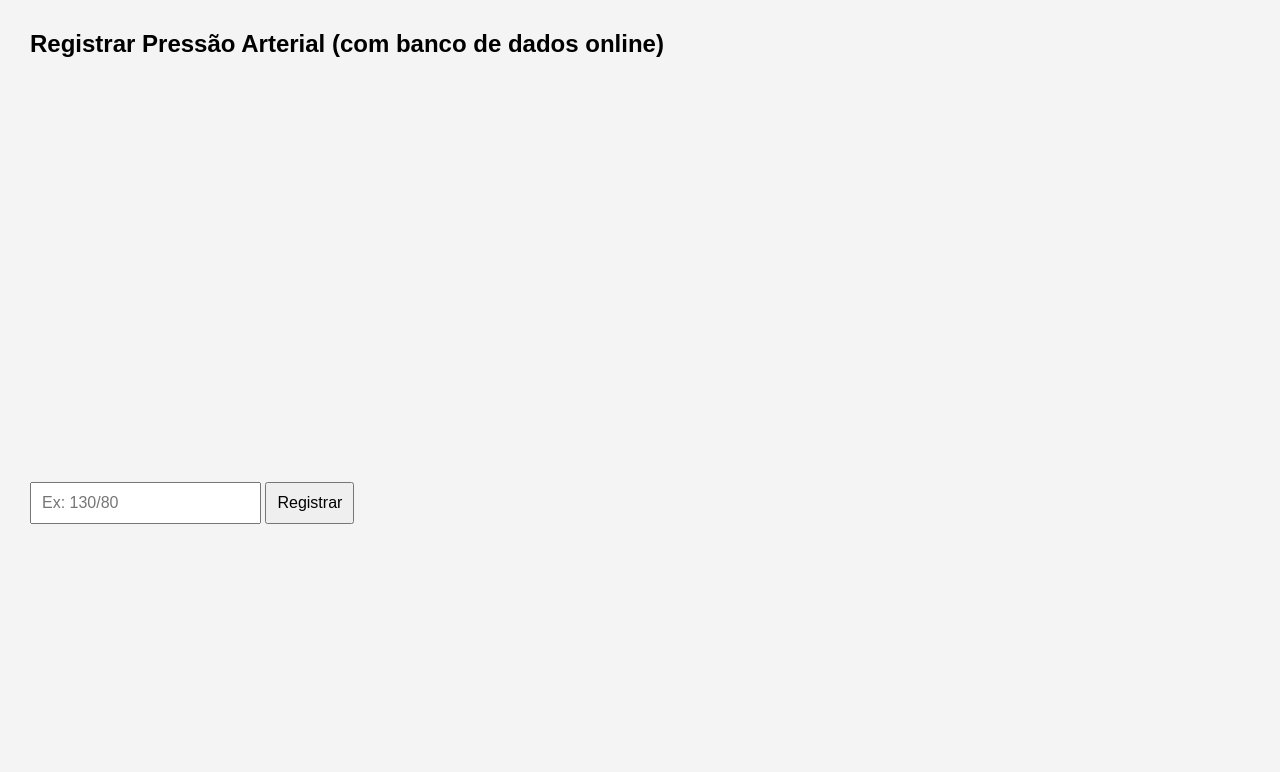
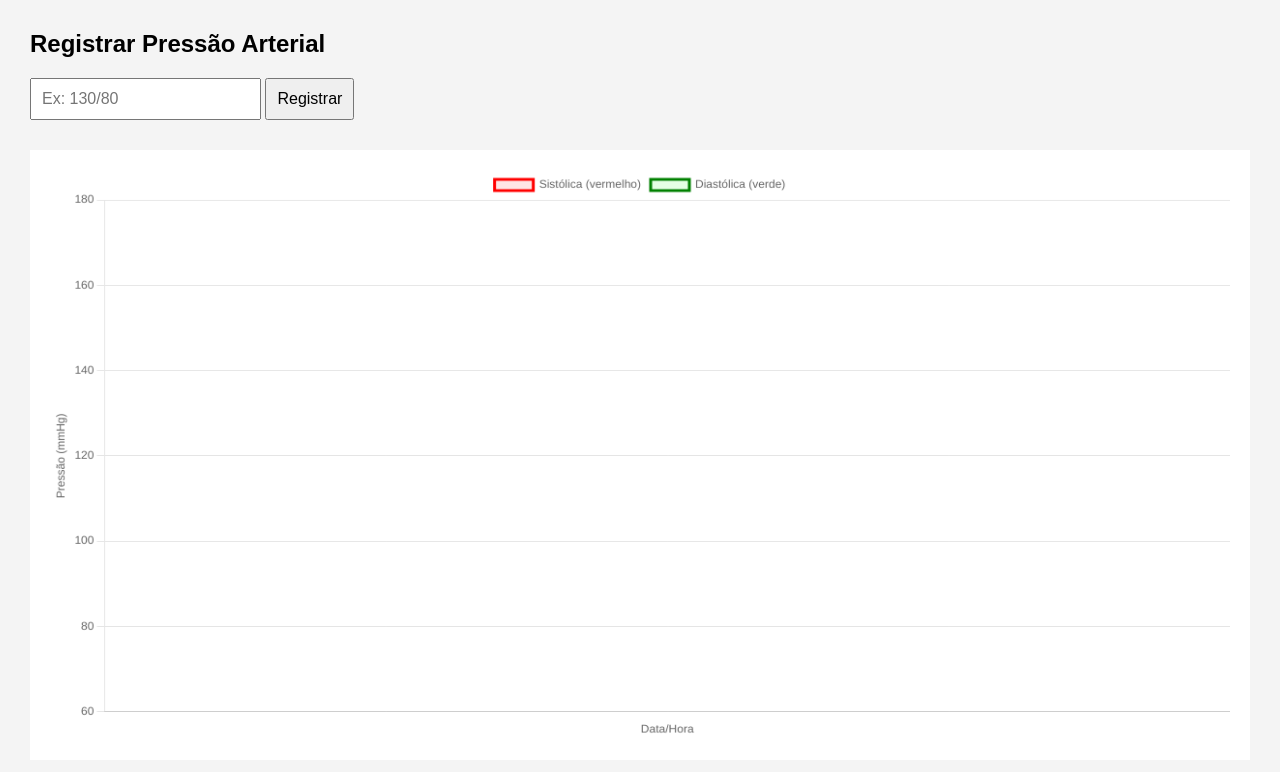
Before and after one commit to gustsimao/gustavosimao.github.io, a plain HTML site: page index.html in a window 1280 px wide. Both pictures are taken after a click on the button "Registrar". Drawn offline with nearby package versions, Linux system fonts and the light colour scheme; no server answers.

Commit message:
Update index.html

```diff
--- a/index.html
+++ b/index.html
@@ -8,21 +8,21 @@
   <style>
     body { font-family: Arial; margin: 30px; background: #f4f4f4; }
     input, button { padding: 10px; font-size: 16px; }
-    canvas { margin-top: 30px; }
+    canvas { margin-top: 30px; background: white; padding: 20px; }
   </style>
 </head>
 <body>
-  <h2>Registrar Pressão Arterial (com banco de dados online)</h2>
+  <h2>Registrar Pressão Arterial</h2>
   <input type="text" id="pressaoInput" placeholder="Ex: 130/80">
   <button onclick="registrarPressao()">Registrar</button>
   <canvas id="graficoPressao" width="800" height="400"></canvas>
 
   <script>
-    // 🔐 Substitua com os dados do seu projeto Supabase:
+    // 🔐 Substitua com os dados reais do seu projeto Supabase:
     const SUPABASE_URL = "https://bxvlcpnepzumkuhmvtgt.supabase.co";
     const SUPABASE_ANON_KEY = "eyJhbGciOiJIUzI1NiIsInR5cCI6IkpXVCJ9.eyJpc3MiOiJzdXBhYmFzZSIsInJlZiI6ImJ4dmxjcG5lcHp1bWt1aG12dGd0Iiwicm9sZSI6ImFub24iLCJpYXQiOjE3NTAzNDgyNDUsImV4cCI6MjA2NTkyNDI0NX0.gVX6ovXEwUPZp2HFQh7W0xSwwfxL-uOA09146v_3Sfk";
 
-    const supabase = supabase.createClient(SUPABASE_URL, SUPABASE_ANON_KEY);
+    const supabaseClient = window.supabase.createClient(SUPABASE_URL, SUPABASE_ANON_KEY);
 
     const ctx = document.getElementById('graficoPressao').getContext('2d');
     const chart = new Chart(ctx, {
@@ -33,27 +33,36 @@
           {
             label: 'Sistólica (vermelho)',
             borderColor: 'red',
+            backgroundColor: 'rgba(255,0,0,0.1)',
             data: [],
             tension: 0.3
           },
           {
             label: 'Diastólica (verde)',
             borderColor: 'green',
+            backgroundColor: 'rgba(0,255,0,0.1)',
             data: [],
             tension: 0.3
           }
         ]
       },
       options: {
+        responsive: true,
         scales: {
-          y: { title: { display: true, text: 'Pressão (mmHg)' } },
-          x: { title: { display: true, text: 'Data/Hora' } }
+          y: {
+            title: { display: true, text: 'Pressão (mmHg)' },
+            suggestedMin: 60,
+            suggestedMax: 180
+          },
+          x: {
+            title: { display: true, text: 'Data/Hora' }
+          }
         }
       }
     });
 
     async function carregarDados() {
-      const { data, error } = await supabase
+      const { data, error } = await supabaseClient
         .from('pressao')
         .select('*')
         .order('data', { ascending: true });
@@ -71,7 +80,7 @@
     }
 
     async function registrarPressao() {
-      const input = document.getElementById('pressaoInput').value;
+      const input = document.getElementById('pressaoInput').value.trim();
       const partes = input.split('/');
       if (partes.length !== 2) {
         alert('Formato inválido. Use 130/80.');
@@ -86,9 +95,11 @@
         return;
       }
 
-      const { error } = await supabase.from('pressao').insert([
-        { data: new Date().toISOString(), sistolica, diastolica }
-      ]);
+      const { error } = await supabaseClient
+        .from('pressao')
+        .insert([
+          { data: new Date().toISOString(), sistolica, diastolica }
+        ]);
 
       if (error) {
         alert('Erro ao salvar');
@@ -100,7 +111,7 @@
       await carregarDados();
     }
 
-    // Ao carregar a página
+    // Carrega os dados ao iniciar a página
     carregarDados();
   </script>
 </body>
```
